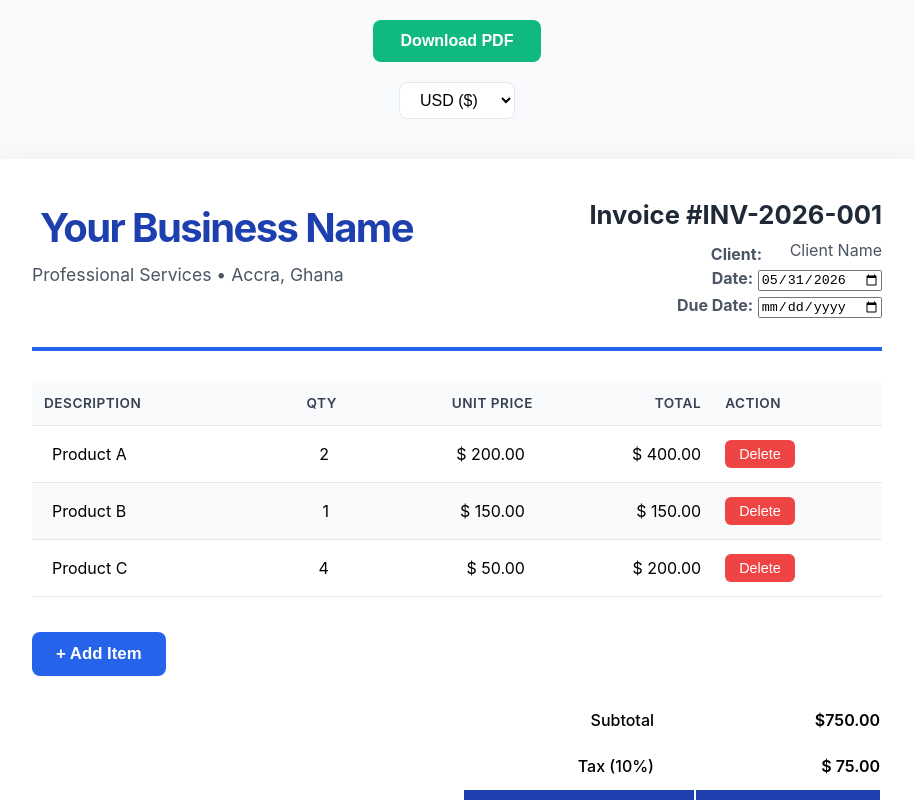
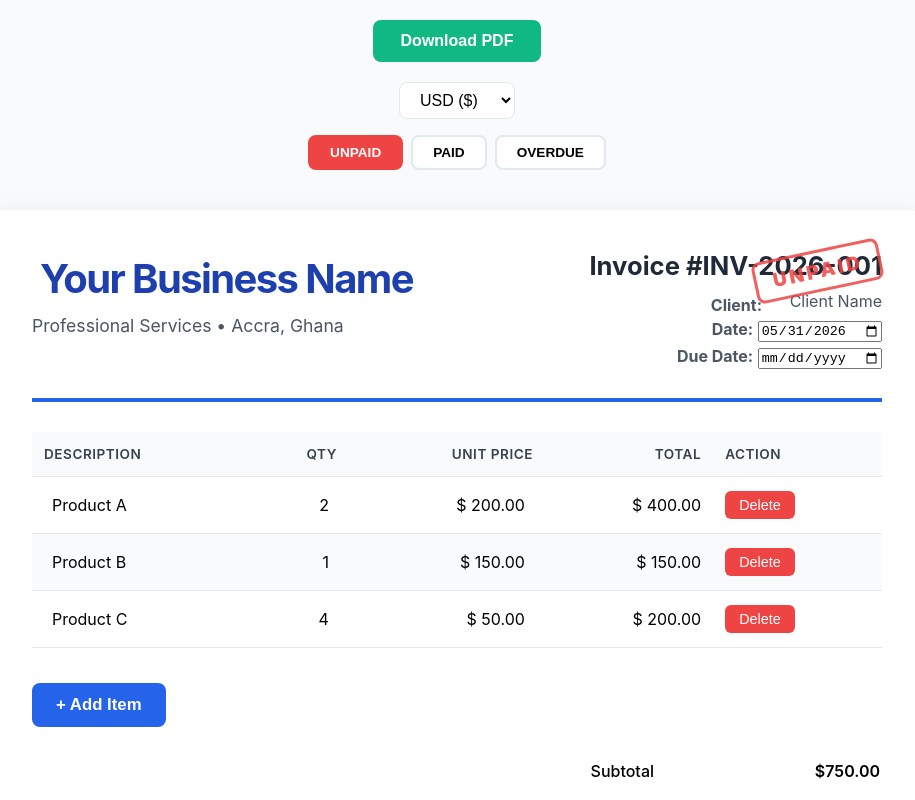
Before and after one commit to DoctBenson/tradeflow-invoice, a React (Vite) app: page / in a window 1280 px wide. Shown: the top 800 px of the page, without its empty margins (183-1098 px from the left). Built offline with nearby package versions, Linux system fonts and the light colour scheme.

Commit message:
Add invoice status stamp

```diff
--- a/src/App.jsx
+++ b/src/App.jsx
@@ -48,7 +48,8 @@ function exportPDF() {
   html2pdf().set(options).from(element).save();
 }
 
-const [invoiceNumber, setInvoiceNumber] = useState(() => {
+  const [status,setStatus] = useState('UNPAID')
+  const [invoiceNumber, setInvoiceNumber] = useState(() => {
   const saved = localStorage.getItem('invoiceCount')
   const count = saved ? parseInt(saved) + 1 : 1
   localStorage.setItem('invoiceCount', count)
@@ -77,6 +78,19 @@ return (
     <option value="₵">GHS (₵)</option>
    </select>
 
+    <div className="status-bar">
+      {['UNPAID', 'PAID', 'OVERDUE'].map(s => (
+        <button
+          key={s}
+          onClick={() => setStatus(s)}
+          className={`status-btn ${status === s ? `status-btn--${s.toLowerCase()}` : ''}`}
+        >
+          {s}
+        </button>
+      ))}
+
+    </div>
+
     <div className="invoice-container" id="invoice-document">
       <InvoiceHeader
         businessName={businessName}
@@ -88,6 +102,7 @@ return (
         onDateChange={setDate}
         dueDate={dueDate}
         onDueDateChange={setDueDate}
+        status={status}
       />
 
       <InvoiceTable
--- a/src/components/InvoiceHeader.jsx
+++ b/src/components/InvoiceHeader.jsx
@@ -1,8 +1,14 @@
 import React from 'react';
 
-function InvoiceHeader({ businessName, onBusinessNameChange, invoiceNumber, clientName, onClientNameChange, date, onDateChange, dueDate, onDueDateChange }) {
+function InvoiceHeader({ businessName, onBusinessNameChange, invoiceNumber, clientName, onClientNameChange, date, onDateChange, dueDate, onDueDateChange, status }) {
   return (
     <header className="invoice-header">
+
+      <div className={`invoice-stamp stamp--${status.toLowerCase()}`}>
+        {status}
+
+      </div>
+
       <div className="business-info">
         <h1
           className="business-name editable"
--- a/src/index.css
+++ b/src/index.css
@@ -14,6 +14,7 @@ body {
   background-color: white;
   box-shadow: 0 10px 30px rgba(0, 0, 0, 0.1);
   border-radius: 12px;
+  position: relative;
 }
 
 /* ====================== TASK 2: Invoice Header ====================== */
@@ -324,3 +325,44 @@ body {
   cursor: pointer;
   background: white;
 }
+
+
+.status-bar {
+  display: flex;
+  justify-content: center;
+  gap: 8px;
+  margin-bottom: 16px;
+}
+
+.status-btn {
+  padding: 8px 20px;
+  border: 2px solid #e2e8f0;
+  border-radius: 8px;
+  background: white;
+  font-weight: 600;
+  font-size: 0.85rem;
+  cursor: pointer;
+  transition: all 0.2s;
+}
+
+.status-btn--draft { background: #6b7280; color: white; border-color: #6b7280; }
+.status-btn--unpaid { background: #ef4444; color: white; border-color: #ef4444; }
+.status-btn--paid { background: #10b981; color: white; border-color: #10b981; }
+
+.invoice-stamp {
+  position: absolute;
+  top: 40px;
+  right: 40px;
+  padding: 6px 16px;
+  border-radius: 8px;
+  font-weight: 900;
+  font-size: 1.2rem;
+  letter-spacing: 0.15em;
+  transform: rotate(-12deg);
+  opacity: 0.85;
+  border: 3px solid;
+}
+
+.stamp--draft { color: #6b7280; border-color: #6b7280; }
+.stamp--unpaid { color: #ef4444; border-color: #ef4444; }
+.stamp--paid { color: #10b981; border-color: #10b981; }
```
